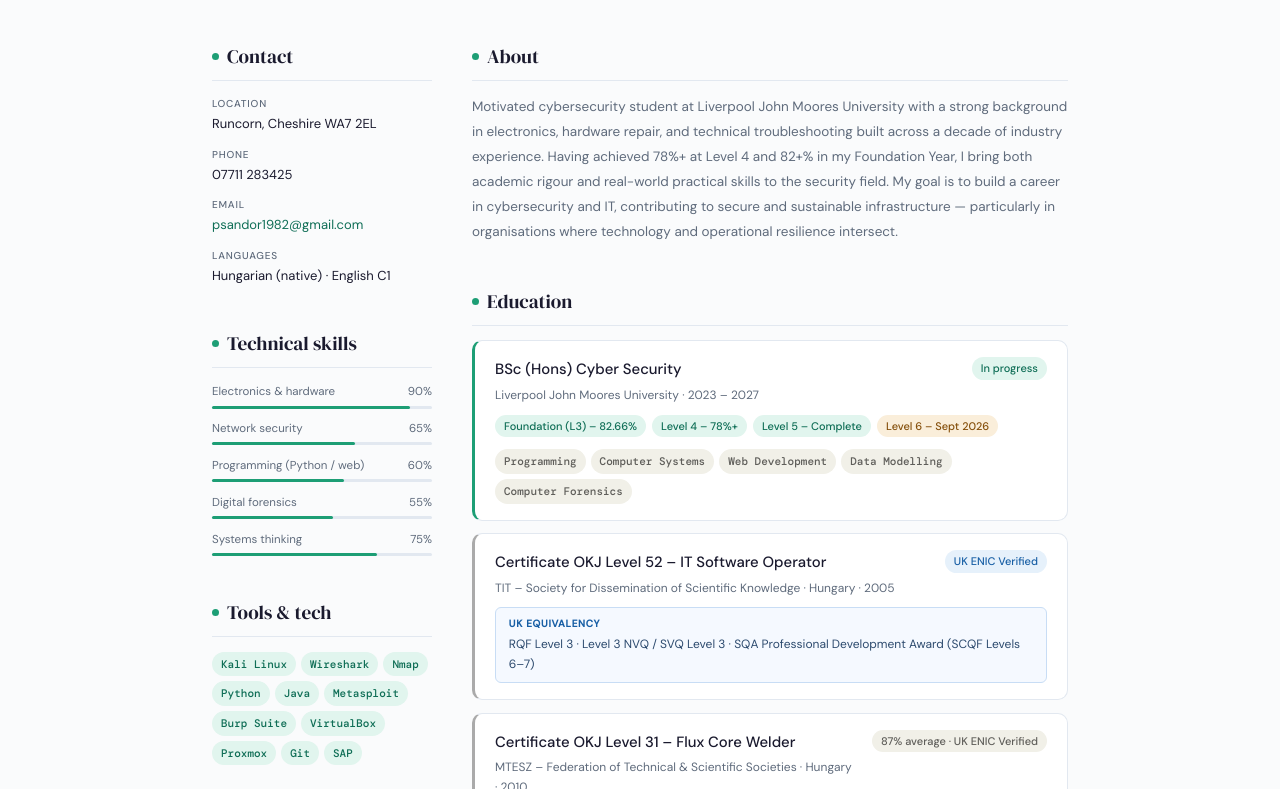
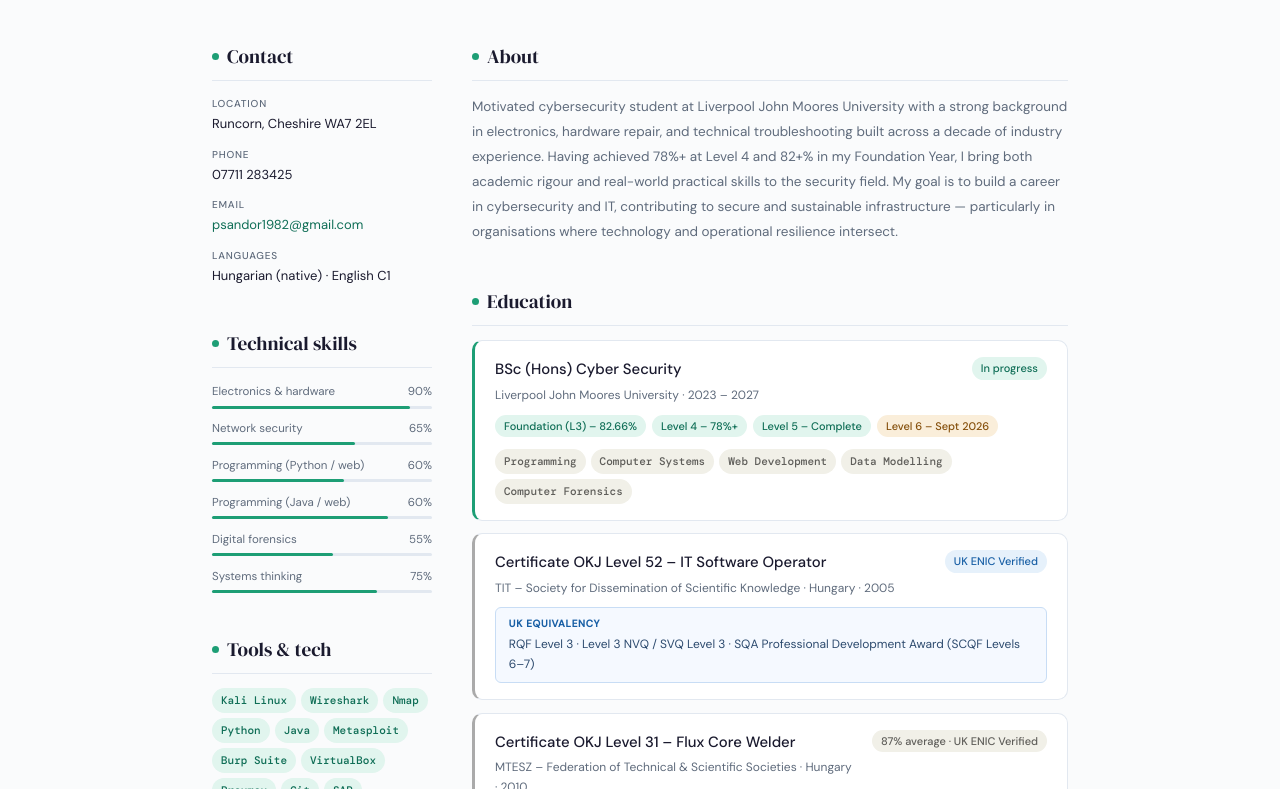
Before and after one commit to psandor1982/sandorpecsi.github.io, a plain HTML site: page index.html in a window 1280 px wide. Shown: the part 311-1100 px from the top of the page. Drawn offline with nearby package versions, Linux system fonts and the light colour scheme.

Commit message:
Add Java programming skill row to index.html

```diff
--- a/index.html
+++ b/index.html
@@ -243,6 +243,10 @@ footer{background:var(--navy);color:rgba(255,255,255,0.35);text-align:center;pad
             <div class="skill-row">
               <div class="skill-label"><span>Programming (Python / web)</span><span>60%</span></div>
               <div class="skill-bar"><div class="skill-fill" style="width:60%"></div></div>
+            </div>
+             <div class="skill-row">
+              <div class="skill-label"><span>Programming (Java / web)</span><span>60%</span></div>
+              <div class="skill-bar"><div class="skill-fill" style="width:80%"></div></div>
             </div>
             <div class="skill-row">
               <div class="skill-label"><span>Digital forensics</span><span>55%</span></div>
```
